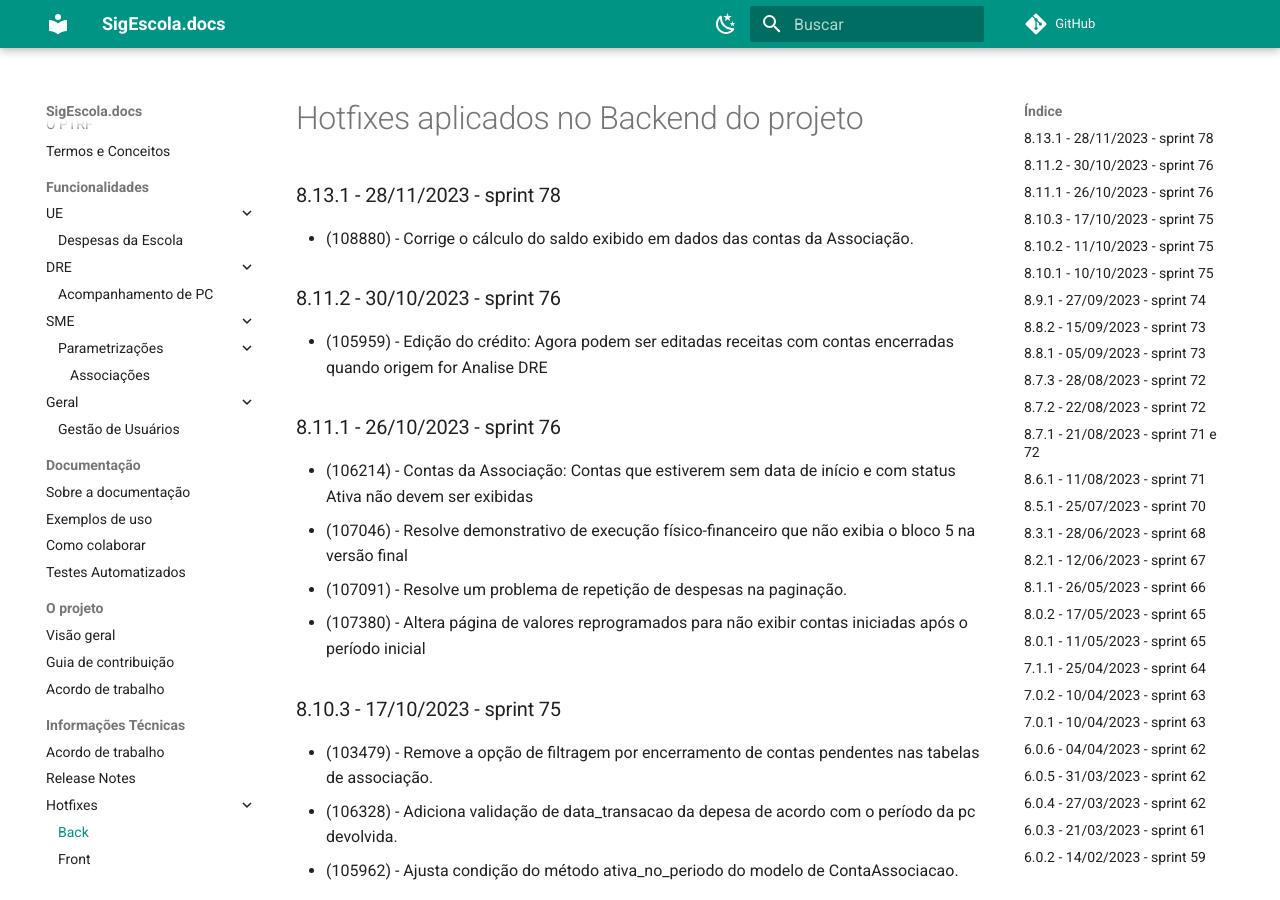
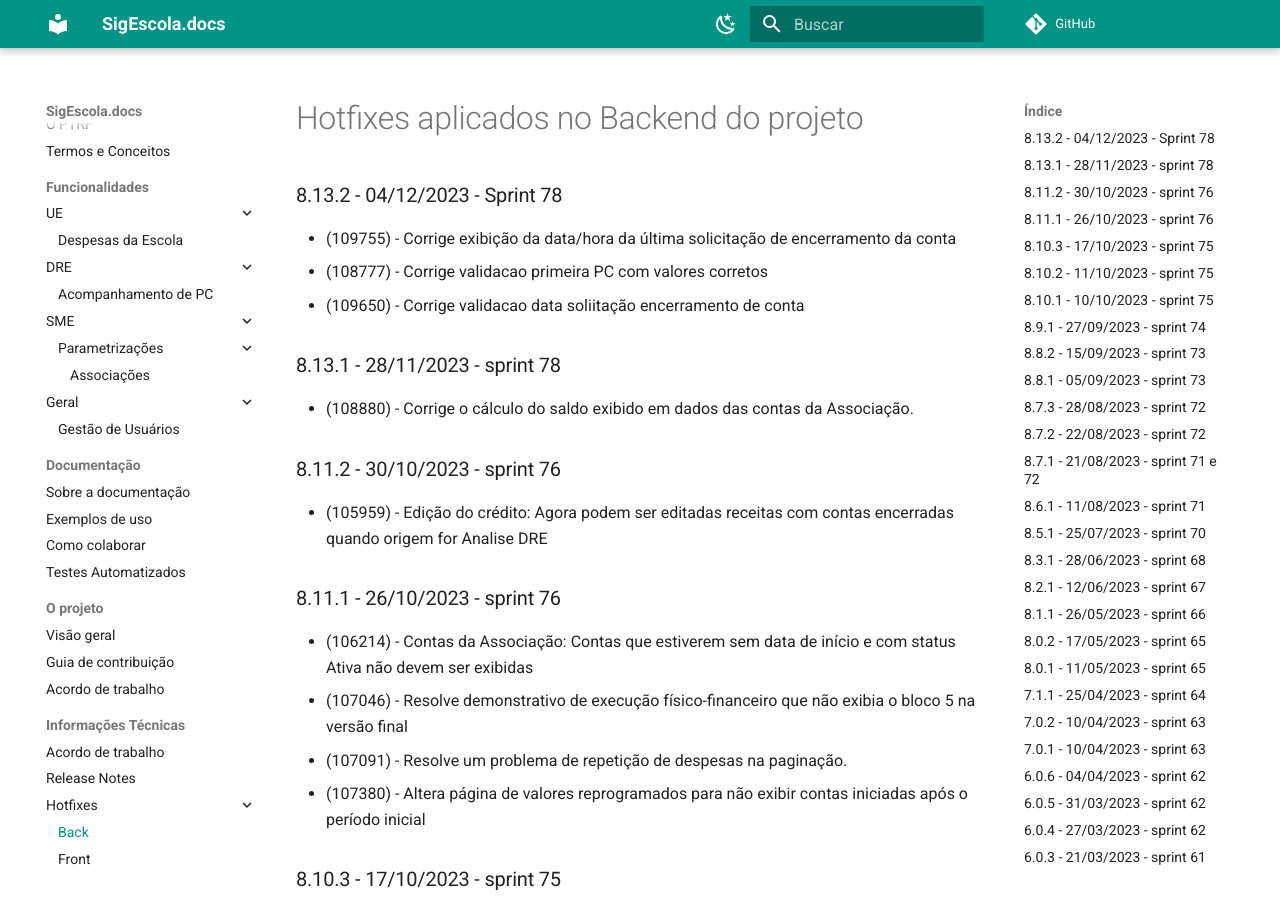
Before and after one commit to prefeiturasp/SME-PTRF-Docs, an MkDocs documentation site: the page built from docs/projeto/hotfixes_back.md, in a window 1280 px wide and 900 px high. Built offline with MkDocs 1.6.1 and Material for MkDocs 9.7.7, drawn with Linux system fonts in a browser that asks for light colours; comment, search, counter and statistics services are not loaded.

Commit message:
Update hotfixes_back.md

```diff
--- a/docs/projeto/hotfixes_back.md
+++ b/docs/projeto/hotfixes_back.md
@@ -1,4 +1,9 @@
 # Hotfixes aplicados no Backend do projeto
+
+### 8.13.2 - 04/12/2023 - Sprint 78
+* (109755) - Corrige exibição da data/hora da última solicitação de encerramento da conta
+* (108777) - Corrige validacao primeira PC com valores corretos
+* (109650) - Corrige validacao data soliitação encerramento de conta
 
 ### 8.13.1 - 28/11/2023 - sprint 78
 * (108880) - Corrige o cálculo do saldo exibido em dados das contas da Associação.
```
